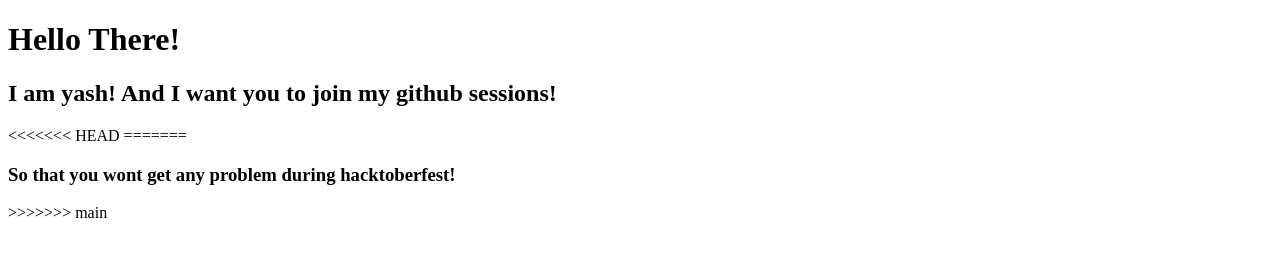
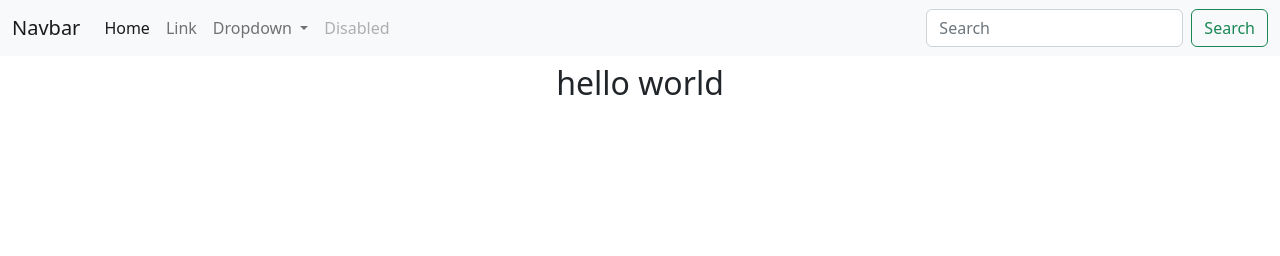
Before and after one commit to yashnerkar/Temporary_hack, a plain HTML site: page index.html in a window 1280 px wide. Drawn offline with nearby package versions, Linux system fonts and the light colour scheme.

Commit message:
added nav

```diff
--- a/index.html
+++ b/index.html
@@ -1,21 +1,63 @@
-<!DOCTYPE html>
+<!doctype html>
 <html lang="en">
 
 <head>
-    <meta charset="UTF-8">
-    <meta http-equiv="X-UA-Compatible" content="IE=edge">
-    <meta name="viewport" content="width=device-width, initial-scale=1.0">
-    <title>Document</title>
+    <meta charset="utf-8">
+    <meta name="viewport" content="width=device-width, initial-scale=1">
+    <title>Bootstrap demo</title>
+    <link href="https://cdn.jsdelivr.net/npm/bootstrap@5.2.0/dist/css/bootstrap.min.css" rel="stylesheet"
+        integrity="sha384-gH2yIJqKdNHPEq0n4Mqa/HGKIhSkIHeL5AyhkYV8i59U5AR6csBvApHHNl/vI1Bx" crossorigin="anonymous">
 </head>
 
 <body>
-
-    <h1>Hello There!</h1>
-    <h2>I am yash! And I want you to join my github sessions!</h2>
-<<<<<<< HEAD
-=======
-    <h3>So that you wont get any problem during hacktoberfest!</h3>
->>>>>>> main
+    <!-- <h1>Hello, world!</h1> -->
+    <nav class="navbar navbar-expand-lg bg-light">
+        <div class="container-fluid">
+            <a class="navbar-brand" href="#">Navbar</a>
+            <button class="navbar-toggler" type="button" data-bs-toggle="collapse"
+                data-bs-target="#navbarSupportedContent" aria-controls="navbarSupportedContent" aria-expanded="false"
+                aria-label="Toggle navigation">
+                <span class="navbar-toggler-icon"></span>
+            </button>
+            <div class="collapse navbar-collapse" id="navbarSupportedContent">
+                <ul class="navbar-nav me-auto mb-2 mb-lg-0">
+                    <li class="nav-item">
+                        <a class="nav-link active" aria-current="page" href="#">Home</a>
+                    </li>
+                    <li class="nav-item">
+                        <a class="nav-link" href="#">Link</a>
+                    </li>
+                    <li class="nav-item dropdown">
+                        <a class="nav-link dropdown-toggle" href="#" role="button" data-bs-toggle="dropdown"
+                            aria-expanded="false">
+                            Dropdown
+                        </a>
+                        <ul class="dropdown-menu">
+                            <li><a class="dropdown-item" href="#">Action</a></li>
+                            <li><a class="dropdown-item" href="#">Another action</a></li>
+                            <li>
+                                <hr class="dropdown-divider">
+                            </li>
+                            <li><a class="dropdown-item" href="#">Something else here</a></li>
+                        </ul>
+                    </li>
+                    <li class="nav-item">
+                        <a class="nav-link disabled">Disabled</a>
+                    </li>
+                </ul>
+                <form class="d-flex" role="search">
+                    <input class="form-control me-2" type="search" placeholder="Search" aria-label="Search">
+                    <button class="btn btn-outline-success" type="submit">Search</button>
+                </form>
+            </div>
+        </div>
+    </nav>
+    <div class="container  text-center p-2">
+        <h2>hello world</h2>
+    </div>
+    <script src="https://cdn.jsdelivr.net/npm/bootstrap@5.2.0/dist/js/bootstrap.bundle.min.js"
+        integrity="sha384-A3rJD856KowSb7dwlZdYEkO39Gagi7vIsF0jrRAoQmDKKtQBHUuLZ9AsSv4jD4Xa" crossorigin="anonymous">
+        </script>
 </body>
 
 </html>
```
